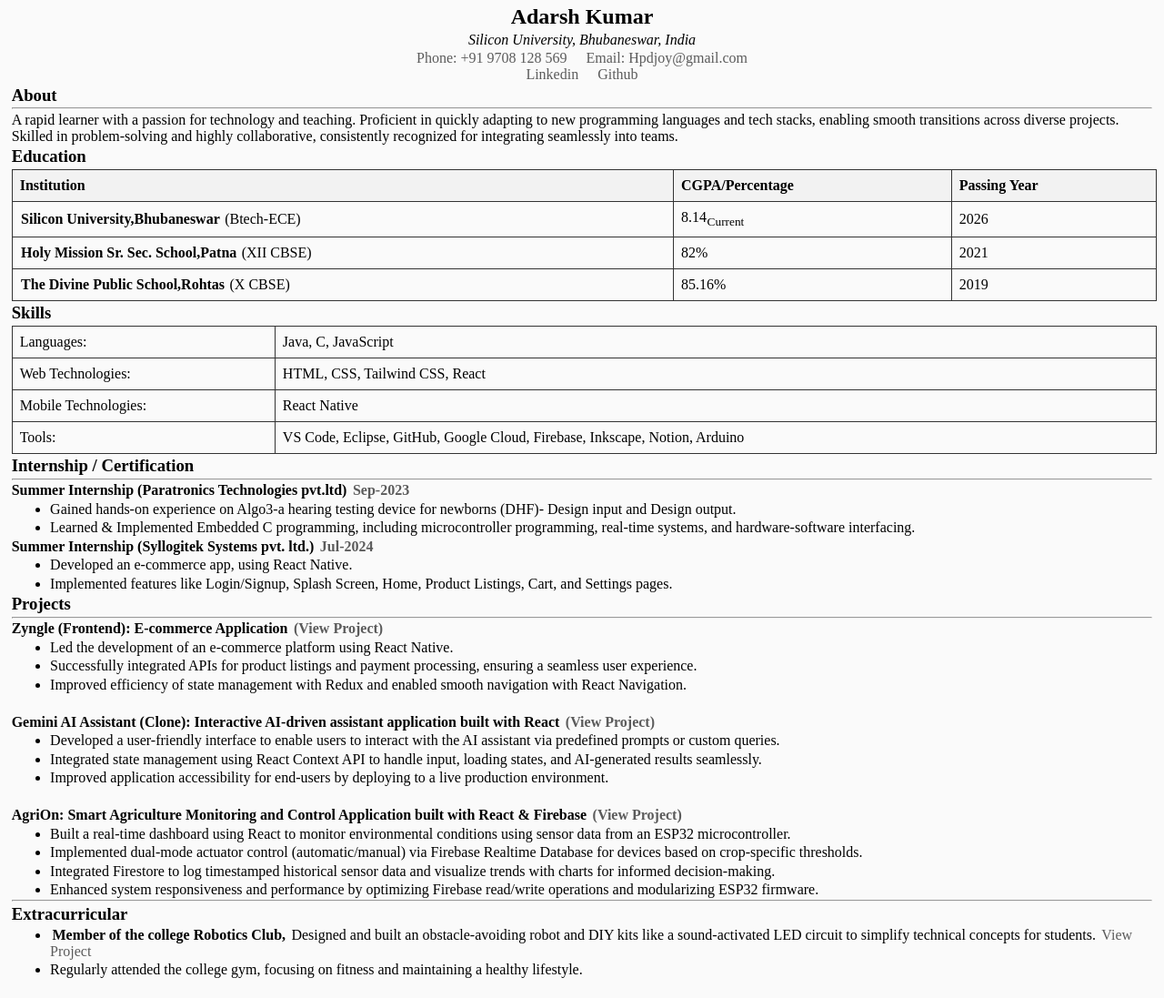
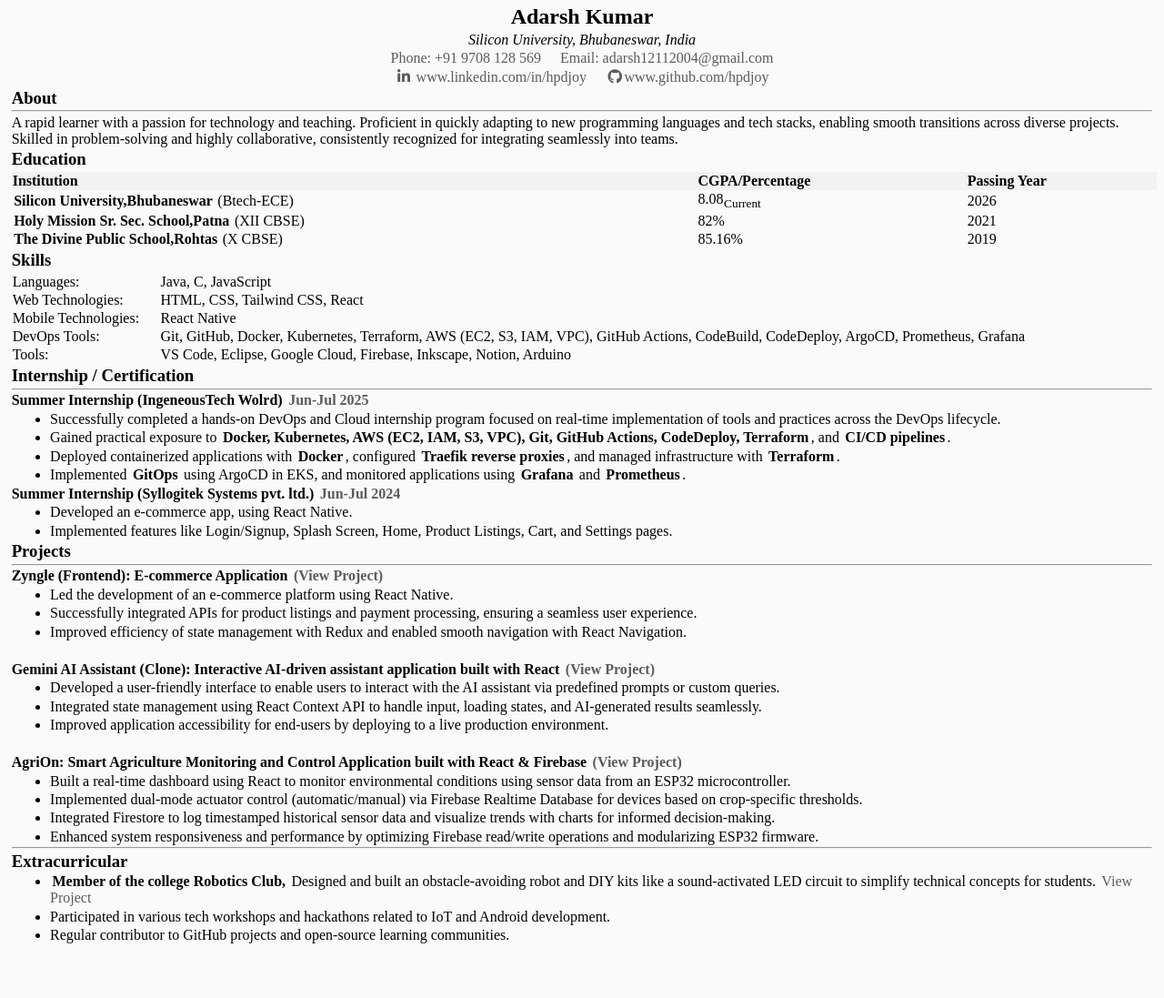
Before and after one commit to Hpdjoy/my-resume, a plain HTML site: page index.html in a window 1280 px wide. Shown: the whole page at 91% size. After the commit the page ends 1063 px from the top, so only its background shows below. Drawn offline with Linux system fonts and the light colour scheme.

Commit message:
update 5 july

```diff
--- a/index.html
+++ b/index.html
@@ -5,6 +5,7 @@
   <meta charset="UTF-8" />
   <meta name="viewport" content="width=device-width, initial-scale=1.0" />
   <title>Hpdjoy/Resume</title>
+  <link rel="stylesheet" href="https://cdnjs.cloudflare.com/ajax/libs/font-awesome/6.5.0/css/all.min.css">
   <link rel="stylesheet" href="styles.css" />
 </head>
 
@@ -20,10 +21,12 @@
       <address>Silicon University, Bhubaneswar, India</address>
       <section class="contact-section">
         <a href="tel:+919708128569" class="contact-link" target="_blank">Phone: +91 9708 128 569</a>&nbsp;&nbsp;&nbsp;
-        <a href="mailto:hpdjoy@gmail.com" class="contact-link" target="_blank">Email: Hpdjoy@gmail.com</a>
+        <a href="mailto:adarsh12112004@gmail.com" class="contact-link" target="_blank">Email: adarsh12112004@gmail.com</a>
         <br />
-        <a href="https://www.linkedin.com/in/Hpdjoy" class="contact-link" target="_blank">Linkedin</a>&nbsp;&nbsp;&nbsp;
-        <a href="https://www.github.com/hpdjoy" class="contact-link" target="_blank">Github</a>
+        <a href="https://www.linkedin.com/in/Hpdjoy" class="contact-link" target="_blank"> <i
+            class="fa-brands fa-linkedin-in"></i> www.linkedin.com/in/hpdjoy</a>&nbsp;&nbsp;&nbsp;
+        <a href="https://www.github.com/hpdjoy" class="contact-link" target="_blank"> <i
+            class="fa-brands fa-github"></i>www.github.com/hpdjoy</a>
       </section>
     </section>
 
@@ -53,7 +56,7 @@
 
           <td><strong>Silicon University,Bhubaneswar</strong> (Btech-ECE)</td>
           <td>
-            8.14<sub>Current</sub></td>
+            8.08<sub>Current</sub></td>
           <td>2026</td>
         </tr>
 
@@ -88,9 +91,17 @@
           <td>React Native</td>
         </tr>
         <tr>
+          <td>DevOps Tools:</td>
+          <td>
+            Git, GitHub, Docker, Kubernetes, Terraform, AWS (EC2, S3, IAM, VPC), GitHub Actions, CodeBuild, CodeDeploy,
+            ArgoCD, Prometheus, Grafana
+          </td>
+        </tr>
+
+        <tr>
           <td>Tools:</td>
           <td>
-            VS Code, Eclipse, GitHub, Google Cloud, Firebase, Inkscape, Notion, Arduino
+            VS Code, Eclipse, Google Cloud, Firebase, Inkscape, Notion, Arduino
           </td>
         </tr>
 
@@ -105,18 +116,28 @@
     <section id="WorkExperience">
       <h3>Internship / Certification</h3>
       <hr />
-      <h4>Summer Internship (Paratronics Technologies pvt.ltd) <a href="https://drive.google.com/file/d/1XKER5abQtRzP4XKfDx_nMBa9AlJQb_ef/view?usp=sharing" class="contact-link" >Sep-2023</a></h4>
+      <h4>Summer Internship (IngeneousTech Wolrd) <a href="404" class="contact-link">Jun-Jul 2025</a></h4>
       <ul>
         <li>
-          Gained hands-on experience on Algo3-a hearing testing device for newborns (DHF)- Design input and Design
-          output.
+          Successfully completed a hands-on DevOps and Cloud internship program focused on real-time implementation of
+          tools and practices across the DevOps lifecycle.
         </li>
         <li>
-          Learned & Implemented Embedded C programming, including microcontroller programming, real-time systems, and
-          hardware-software interfacing.
+          Gained practical exposure to <strong>Docker, Kubernetes, AWS (EC2, IAM, S3, VPC), Git, GitHub Actions,
+            CodeDeploy, Terraform</strong>, and <strong>CI/CD pipelines</strong>.
+        </li>
+        <li>
+          Deployed containerized applications with <strong>Docker</strong>, configured <strong>Traefik reverse
+            proxies</strong>, and managed infrastructure with <strong>Terraform</strong>.
+        </li>
+        <li>
+          Implemented <strong>GitOps</strong> using ArgoCD in EKS, and monitored applications using
+          <strong>Grafana</strong> and <strong>Prometheus</strong>.
         </li>
       </ul>
-      <h4>Summer Internship (Syllogitek Systems pvt. ltd.) <a href="https://drive.google.com/file/d/1sXdK_D4-C7Mycxx0PsPBLaKbqvcOgWqZ/view?usp=sharing" class="contact-link" >Jul-2024</a></h4>
+      <h4>Summer Internship (Syllogitek Systems pvt. ltd.) <a
+          href="https://drive.google.com/file/d/1sXdK_D4-C7Mycxx0PsPBLaKbqvcOgWqZ/view?usp=sharing"
+          class="contact-link">Jun-Jul 2024</a></h4>
       <ul>
         <li>
           Developed an e-commerce app, using React Native.
@@ -151,12 +172,13 @@
       </ul>
       <br>
       <h4>AgriOn: Smart Agriculture Monitoring and Control Application built with React & Firebase
-        <a
-          href="https://github.com/Hpdjoy/AGRiON-Farmer" class="contact-link">(View Project)</a>
+        <a href="https://github.com/Hpdjoy/AGRiON-Farmer" class="contact-link">(View Project)</a>
       </h4>
       <ul>
-        <li>Built a real-time dashboard using React to monitor environmental conditions using sensor data from an ESP32 microcontroller.</li>
-        <li>Implemented dual-mode actuator control (automatic/manual) via Firebase Realtime Database for devices based on crop-specific thresholds.</li>
+        <li>Built a real-time dashboard using React to monitor environmental conditions using sensor data from an ESP32
+          microcontroller.</li>
+        <li>Implemented dual-mode actuator control (automatic/manual) via Firebase Realtime Database for devices based
+          on crop-specific thresholds.</li>
         <li>Integrated Firestore to log timestamped historical sensor data and visualize trends with charts for informed
           decision-making.</li>
         <li>Enhanced system responsiveness and performance by optimizing Firebase read/write operations and modularizing
@@ -174,11 +196,8 @@
           kits like a sound-activated LED circuit to simplify technical concepts for students. <a
             href="https://github.com/Hpdjoy/DinoGame" class="contact-link">View Project</a>
         </li>
-
-        <li>
-          Regularly attended the college gym, focusing on fitness and
-          maintaining a healthy lifestyle.
-        </li>
+        <li>Participated in various tech workshops and hackathons related to IoT and Android development.</li>
+        <li>Regular contributor to GitHub projects and open-source learning communities.</li>
       </ul>
 
 
--- a/styles.css
+++ b/styles.css
@@ -10,6 +10,9 @@
 .contact-link {
   text-decoration: none;
   color: rgb(91, 91, 91);
+}
+.contact-link:active{
+  color: rgb(255, 0, 0);
 }
 /* Loader styles */
 #loader-container {
@@ -85,8 +88,8 @@ animation: l16 2s infinite;
   }
 
   th, td {
-    border: 1px solid #333;
-    padding: 8px;
+
+
     text-align: left;
   }
 
```
